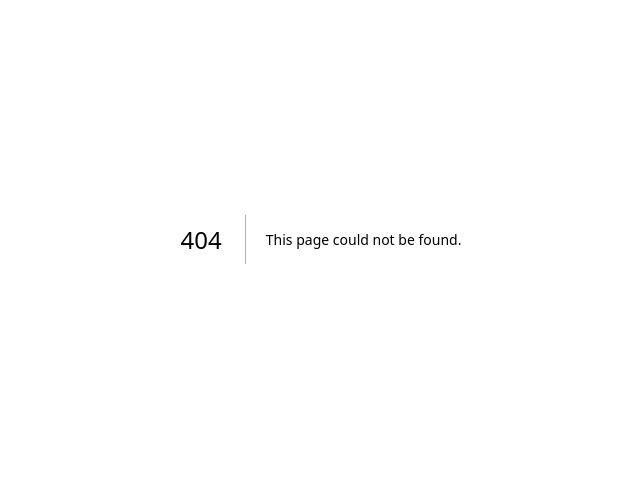
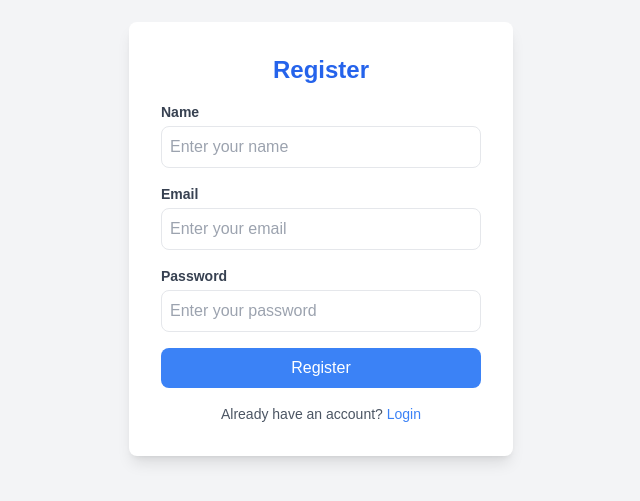
Before and after one commit to dajeti/EssayMaster, a Next.js app in the folder essaymasters/: page /register in a window 1280 px wide. Before the commit this address had no page. Shown: the part 161-662 px from the top of the page, without its empty margins (319-959 px from the left). Built offline with nearby package versions, Linux system fonts and the light colour scheme.

Commit message:
added login page

```diff
--- /dev/null
+++ b/essaymasters/src/app/login/page.tsx
@@ -0,0 +1,79 @@
+"use client";
+
+import React, { useState } from "react";
+
+export default function LoginPage() {
+  const [email, setEmail] = useState("");
+  const [password, setPassword] = useState("");
+
+  const handleSubmit = (e: React.FormEvent) => {
+    e.preventDefault();
+    console.log("Logging in with:", { email, password });
+    // Add authentication logic here
+  };
+
+  return (
+    <div className="flex items-center justify-center min-h-screen bg-gray-100">
+      <div className="bg-white p-8 rounded-lg shadow-lg w-96">
+        <h2 className="text-2xl font-bold text-center text-blue-600 mb-4">
+          Login
+        </h2>
+
+        <form onSubmit={handleSubmit} className="space-y-4">
+          {/* Email Input */}
+          <div>
+            <label className="block text-gray-700 text-sm font-semibold mb-1">
+              Email
+            </label>
+            <input
+              type="email"
+              placeholder="Enter your email"
+              value={email}
+              onChange={(e) => setEmail(e.target.value)}
+              required
+              className="w-full p-2 border rounded-lg focus:ring focus:ring-blue-300"
+            />
+          </div>
+
+          {/* Password Input */}
+          <div>
+            <label className="block text-gray-700 text-sm font-semibold mb-1">
+              Password
+            </label>
+            <input
+              type="password"
+              placeholder="Enter your password"
+              value={password}
+              onChange={(e) => setPassword(e.target.value)}
+              required
+              className="w-full p-2 border rounded-lg focus:ring focus:ring-blue-300"
+            />
+          </div>
+
+          {/* Forgot Password */}
+          <div className="text-right">
+            <a href="#" className="text-blue-500 text-sm hover:underline">
+              Forgot Password?
+            </a>
+          </div>
+
+          {/* Login Button */}
+          <button
+            type="submit"
+            className="w-full bg-blue-500 text-white p-2 rounded-lg hover:bg-blue-600 transition"
+          >
+            Login
+          </button>
+        </form>
+
+        {/* Register Link */}
+        <p className="text-center text-gray-600 text-sm mt-4">
+          Don't have an account?{" "}
+          <a href="#" className="text-blue-500 hover:underline">
+            Sign up
+          </a>
+        </p>
+      </div>
+    </div>
+  );
+}
--- /dev/null
+++ b/essaymasters/src/app/register/page.tsx
@@ -0,0 +1,100 @@
+"use client";
+
+import { useState } from "react";
+import { useRouter } from "next/navigation";
+
+export default function RegisterPage() {
+  const [name, setName] = useState("");
+  const [email, setEmail] = useState("");
+  const [password, setPassword] = useState("");
+  const [error, setError] = useState("");
+  const router = useRouter();
+
+  const handleSubmit = async (e: React.FormEvent) => {
+    e.preventDefault();
+    setError("");
+
+    const res = await fetch("/api/auth/register", {
+      method: "POST",
+      headers: { "Content-Type": "application/json" },
+      body: JSON.stringify({ name, email, password }),
+    });
+
+    if (res.ok) {
+      router.push("/login");
+    } else {
+      const data = await res.json();
+      setError(data.error || "Something went wrong");
+    }
+  };
+
+  return (
+    <div className="flex items-center justify-center min-h-screen bg-gray-100">
+      <div className="bg-white p-8 rounded-lg shadow-lg w-96">
+        <h2 className="text-2xl font-bold text-center text-blue-600 mb-4">
+          Register
+        </h2>
+
+        {error && <p className="text-red-500 text-sm text-center">{error}</p>}
+
+        <form onSubmit={handleSubmit} className="space-y-4">
+          <div>
+            <label className="block text-gray-700 text-sm font-semibold mb-1">
+              Name
+            </label>
+            <input
+              type="text"
+              placeholder="Enter your name"
+              value={name}
+              onChange={(e) => setName(e.target.value)}
+              required
+              className="w-full p-2 border rounded-lg focus:ring focus:ring-blue-300"
+            />
+          </div>
+
+          <div>
+            <label className="block text-gray-700 text-sm font-semibold mb-1">
+              Email
+            </label>
+            <input
+              type="email"
+              placeholder="Enter your email"
+              value={email}
+              onChange={(e) => setEmail(e.target.value)}
+              required
+              className="w-full p-2 border rounded-lg focus:ring focus:ring-blue-300"
+            />
+          </div>
+
+          <div>
+            <label className="block text-gray-700 text-sm font-semibold mb-1">
+              Password
+            </label>
+            <input
+              type="password"
+              placeholder="Enter your password"
+              value={password}
+              onChange={(e) => setPassword(e.target.value)}
+              required
+              className="w-full p-2 border rounded-lg focus:ring focus:ring-blue-300"
+            />
+          </div>
+
+          <button
+            type="submit"
+            className="w-full bg-blue-500 text-white p-2 rounded-lg hover:bg-blue-600"
+          >
+            Register
+          </button>
+        </form>
+
+        <p className="text-center text-gray-600 text-sm mt-4">
+          Already have an account?{" "}
+          <a href="/login" className="text-blue-500 hover:underline">
+            Login
+          </a>
+        </p>
+      </div>
+    </div>
+  );
+}
```
